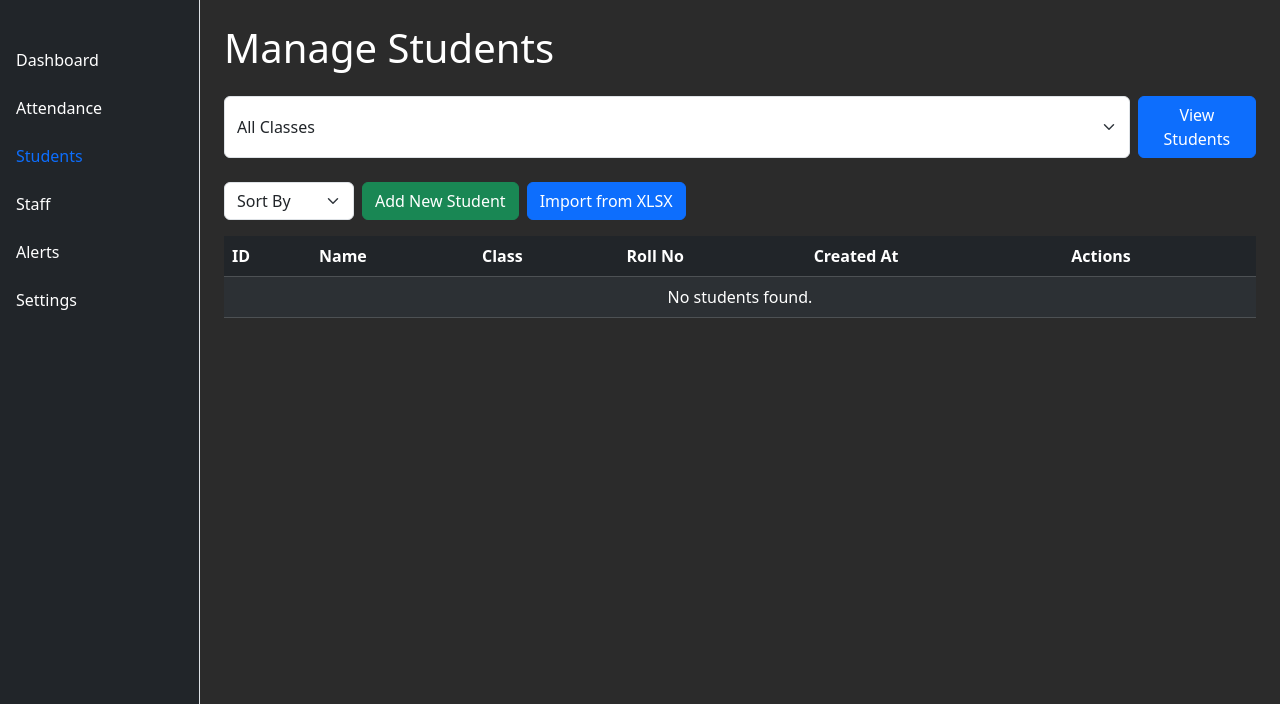
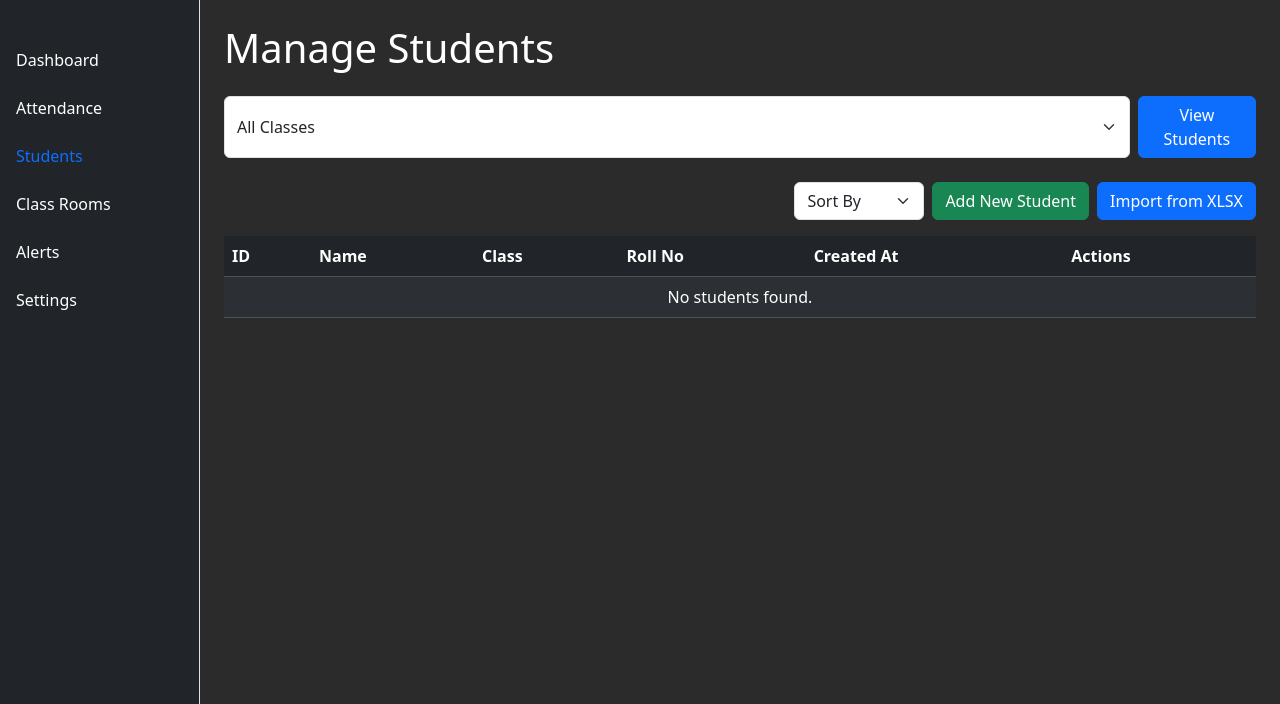
Before and after one commit to ZahidGazi/AttendiFy, a Django app: page /students in a window 1280 px wide. Shown: the part 71-775 px from the top of the page. Run offline with Django 5.2, Linux system fonts and the light colour scheme; the visitor is signed in with stand-in values (Sample User, id 1); data that the repository does not hold is empty.

Commit message:
staff --> classrooms

```diff
--- a/dashboard/templates/contents/staff.html
+++ b/dashboard/templates/contents/classrooms.html
@@ -2,5 +2,5 @@
 
 {% block dashboard_content %}
 <h1>Staff</h1>
-<p>Content for staff goes here.</p>
+<p>Content for class Room goes here.</p>
 {% endblock %}
--- a/dashboard/templates/contents/students.html
+++ b/dashboard/templates/contents/students.html
@@ -16,7 +16,7 @@
     </form>
 </div>
 
-<div class="d-flex mb-3 text-end">
+<div class="d-flex justify-content-end mb-3 text-end">
   <!-- Sort By Option -->
   <form method="get" action="" class="d-flex align-items-center">
     <input type="hidden" name="class" value="{{ selected_class_id }}">
--- a/dashboard/templates/dashboard_base.html
+++ b/dashboard/templates/dashboard_base.html
@@ -53,9 +53,9 @@
                     </a>
                 </li>
                 <li class="nav-item mb-2">
-                    <a href="{% url 'staff' %}"
-                        class="nav-link {% if request.resolver_match.url_name == 'staff' %}active text-primary{% else %}text-white{% endif %}">
-                        Staff
+                    <a href="{% url 'classrooms' %}"
+                        class="nav-link {% if request.resolver_match.url_name == 'classrooms' %}active text-primary{% else %}text-white{% endif %}">
+                        Class Rooms
                     </a>
                 </li>
                 <li class="nav-item mb-2">
--- a/dashboard/urls.py
+++ b/dashboard/urls.py
@@ -7,7 +7,7 @@ urlpatterns = [
     path('', views.dashboard_home, name='dashboard-home'),
     path('attendance', views.attendance, name='attendance'),
     path('students', views.students, name='students'),
-    path('staff', views.staff, name='staff'),
+    path('classrooms', views.classrooms, name='classrooms'),
     path('alerts', views.alerts, name='alerts'),
     path('settings', views.settings, name='settings'),
 ]
--- a/dashboard/views.py
+++ b/dashboard/views.py
@@ -295,8 +295,8 @@ def students(request):
     return render(request, 'contents/students.html', context)
 
 @login_required(login_url='login')
-def staff(request):
-    return render(request, 'contents/staff.html')
+def classrooms(request):
+    return render(request, 'contents/classrooms.html')
 
 @login_required(login_url='login')
 def alerts(request):
```
